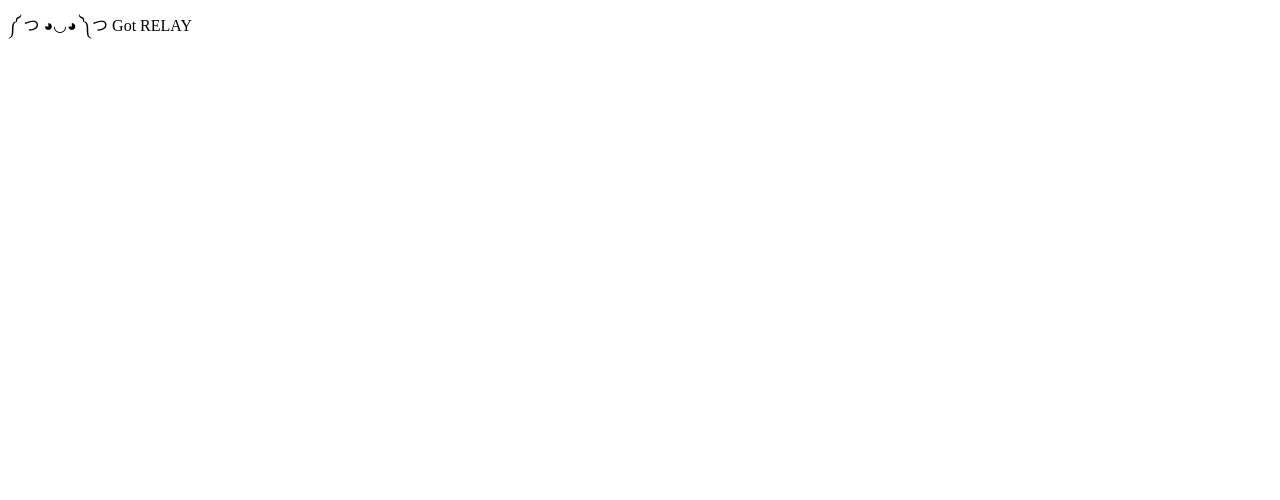
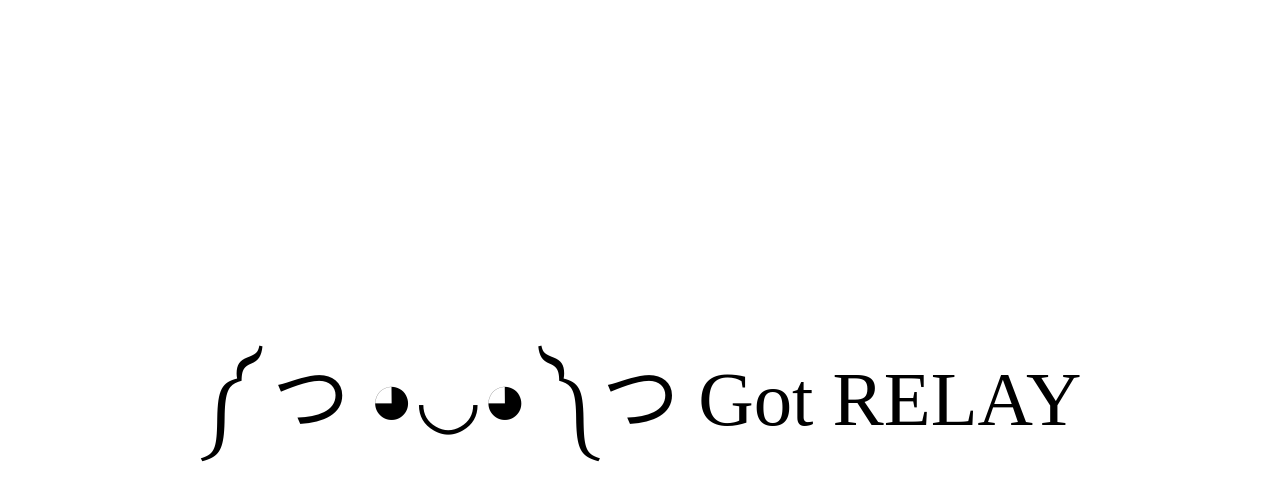
Before and after one commit to taion/giverelay.io, a plain HTML site: page index.html in a window 1280 px wide. Drawn offline with Linux system fonts and the light colour scheme.

Commit message:
More excitement

```diff
--- a/index.html
+++ b/index.html
@@ -1 +1,32 @@
-༼ つ ◕◡◕ ༽つ Got RELAY
+<!DOCTYPE html>
+<html>
+
+<head>
+    <meta charset="utf-8">
+
+    <title>༼ つ ◕◡◕ ༽つ Got RELAY</title>
+
+    <style>
+        body {
+            margin: 0;
+            padding: 0;
+        }
+
+        .content {
+            height: 100vh;
+            line-height: 100vh;
+            font-size: 6vw;
+            text-align: center;
+        }
+    </style>
+</head>
+
+<body>
+
+<div class="content">
+    ༼ つ ◕◡◕ ༽つ Got RELAY
+</div>
+
+</body>
+
+</html>
```
